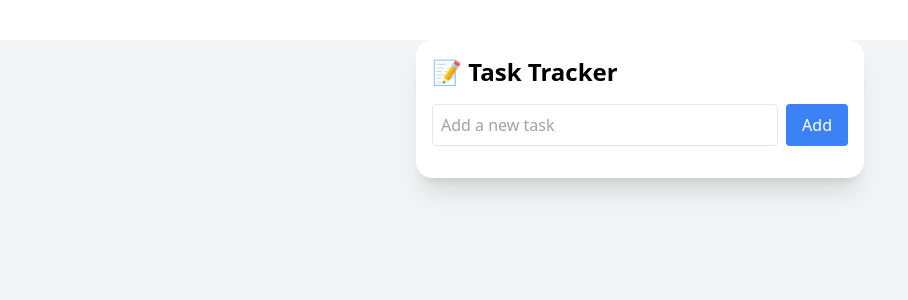
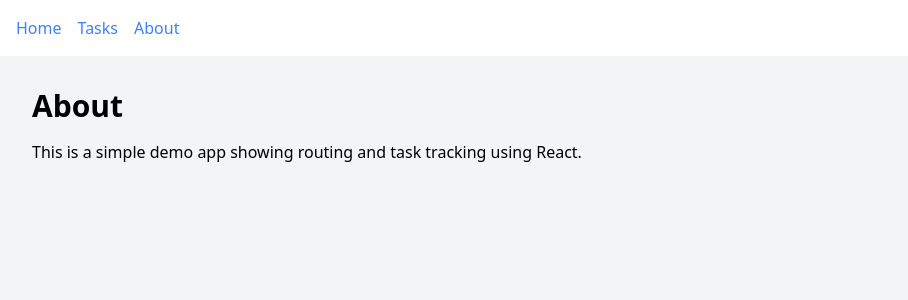
Before and after one commit to ricustr/react-demo, a React (Create React App) app: page /about in a window 1280 px wide. Shown: the top 300 px of the page, without its empty margins (0-908 px from the left). Built offline with nearby package versions, Linux system fonts and the light colour scheme.

Commit message:
👌 Add react router

```diff
--- a/src/App.tsx
+++ b/src/App.tsx
@@ -1,11 +1,26 @@
 import React from "react";
 import TaskTracker from "./components/TaskTracker";
+import { BrowserRouter as Router, Routes, Route, Link } from "react-router-dom";
+
+import Home from "./pages/Home";
+import About from "./pages/About";
 
 const App: React.FC = () => {
   return (
-    <div className="min-h-screen bg-gray-100">
-      <TaskTracker />
-    </div>
+    <Router>
+      <nav className="bg-white shadow p-4 flex gap-4">
+        <Link to="/" className="text-blue-500 hover:underline">Home</Link>
+        <Link to="/tasks" className="text-blue-500 hover:underline">Tasks</Link>
+        <Link to="/about" className="text-blue-500 hover:underline">About</Link>
+      </nav>
+      <div className="min-h-screen bg-gray-100 p-4">
+        <Routes>
+          <Route path="/" element={<Home />} />
+          <Route path="/tasks" element={<TaskTracker />} />
+          <Route path="/about" element={<About />} />
+        </Routes>
+      </div>
+    </Router>
   );
 };
 
--- /dev/null
+++ b/src/pages/About.tsx
@@ -0,0 +1,12 @@
+import React from "react";
+
+const About: React.FC = () => {
+  return (
+    <div className="p-4">
+      <h1 className="text-3xl font-bold mb-4">About</h1>
+      <p>This is a simple demo app showing routing and task tracking using React.</p>
+    </div>
+  );
+};
+
+export default About;
--- /dev/null
+++ b/src/pages/Home.tsx
@@ -0,0 +1,12 @@
+import React from "react";
+
+const Home: React.FC = () => {
+  return (
+    <div className="p-4">
+      <h1 className="text-3xl font-bold mb-4">Home</h1>
+      <p>Welcome to the Task Tracker App built with React + TypeScript + Tailwind!</p>
+    </div>
+  );
+};
+
+export default Home;
```
Also changed, not shown: package.json (+1 -17 lines), 1 other file (tests, documents, lock files or other folders).
